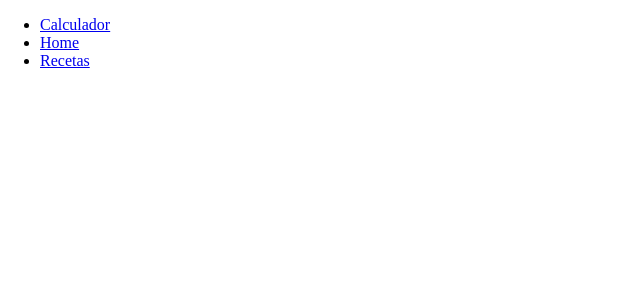
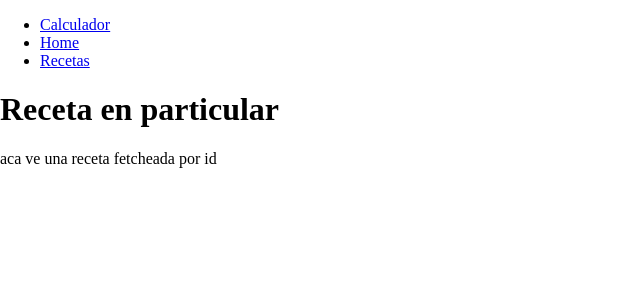
Before and after one commit to luismoreiradev/brewjournal, a React (Create React App) app: page /recetaenparticular in a window 1280 px wide. Shown: the top 300 px of the page, without its empty margins (0-640 px from the left). Built offline with nearby package versions, Linux system fonts and the light colour scheme; the HTML template or start-up script is replaced by a standard one.

Commit message:
nueva page recetaparticular creada para fidplsay de data fetcheada

```diff
--- a/src/App.js
+++ b/src/App.js
@@ -6,6 +6,7 @@ import Home from "./pages/Home";
 import Calculador from "./pages/Calculador";
 import Menu from "./components/Menu";
 import Recetas from "./pages/Recetas"
+import RecetaEnParticular from './pages/RecetaEnParticular';
 
 
 function App() {
@@ -19,6 +20,7 @@ function App() {
       <Route path="/" component={Home} exact />
       <Route path="/calculador" component={Calculador} exact />
       <Route path="/Recetas" component={Recetas} exact />
+      <Route path="/recetaenparticular" component={RecetaEnParticular} exact />
     </BrowserRouter>
   );
 }
--- /dev/null
+++ b/src/pages/RecetaEnParticular.js
@@ -0,0 +1,10 @@
+function RecetaEnParticular() {
+    return (
+        <div>
+        <h1>Receta en particular</h1>
+        <p>aca ve una receta fetcheada por id</p>
+        </div>
+     );
+}
+
+export default RecetaEnParticular;
--- a/src/pages/Recetas.js
+++ b/src/pages/Recetas.js
@@ -1,10 +1,14 @@
 import React, {useEffect, useState} from 'react';
+
+import { useHistory } from "react-router-dom";
+import RecetaEnParticular from './RecetaEnParticular';
 const axios = require('axios');
+
 
 function Recetas() {
 
     const [recetas, setRecetas]=useState([])
-    const [unaReceta, setUnaReceta]= useState([])
+    const [particular, setParticular]= useState([])
 
 
     useEffect(()=>{
@@ -20,32 +24,15 @@ function Recetas() {
   })
 
 
-
-
-
     },[])
 
 
+    const history = useHistory();
+    const navigateToRecetaEnParticular = () => {
+      let path = `/recetaenparticular`;
+      history.push(path);
 
-    function irAreceta(receta){
-      console.log(receta);
-      /*
-      axios.get('http://localhost:3000/recetas/'+ receta)
-      .then(function (response) {
-        // handle success
-        setUnaReceta(response.data)
-        console.log(unaReceta);
-
-      })
-      .catch(function (error) {
-        // handle error
-        console.log(error);
-      })
-
-       */
-
-        }
-
+    };
 
 
 
@@ -67,10 +54,13 @@ function Recetas() {
 
               </div>
               } if ( recetaName === "_id") {
+
                 return <div>
                   <span >{receta} </span>
-                  <button onClick={irAreceta(receta)} >{receta}</button>
-                  <a href='http://localhost:3000/recetas/${receta}'>en trabajo</a>
+                  <button onClick={navigateToRecetaEnParticular}>receta especifica</button>
+
+                  <a href={'http://localhost:3000/recetas/'+receta}>en trabajo</a>
+
                 </div>
               }
 
```
